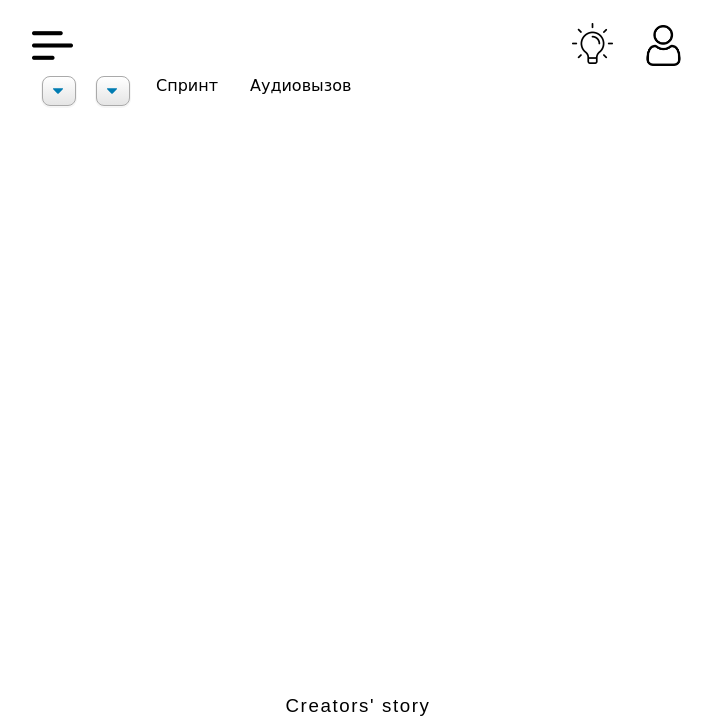
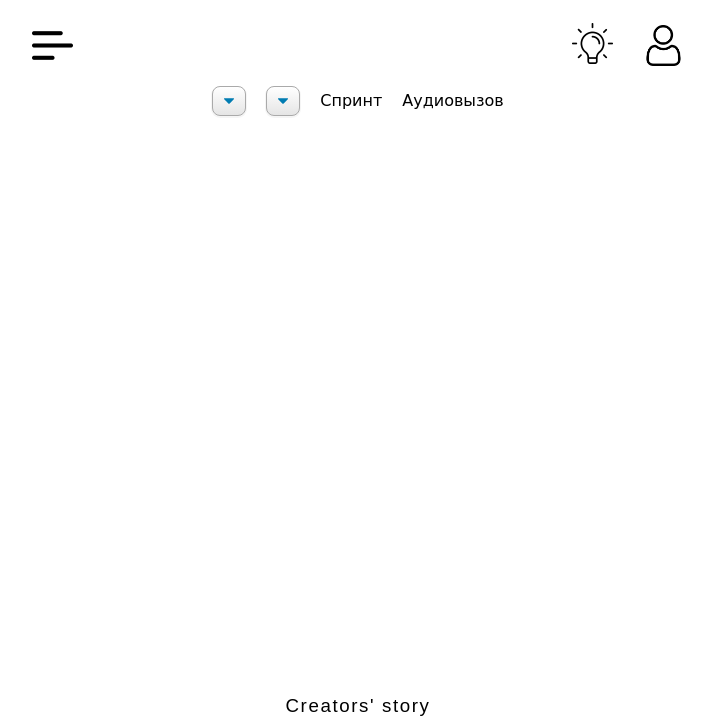
Before and after one commit to SergeyMikhalkin/rslang, a website built with webpack: page src/textbook.html in a window 1280 px wide. Shown: the top 724 px of the page, without its empty margins (282-995 px from the left). Built offline with nearby package versions, Linux system fonts and the light colour scheme; a web font is replaced by a local one.

Commit message:
fix: e-book links

```diff
--- a/src/sass/ebookPage/eBook.sass
+++ b/src/sass/ebookPage/eBook.sass
@@ -28,6 +28,10 @@ audio
 
 .e-book__navigation
   display: flex
+  align-items: center
+  justify-content: center
+
+  margin-top: 10px
 
 
 .nav__page
@@ -38,6 +42,10 @@ audio
 
 .game-btn
   padding: 10px
+
+.links-game
+  text-decoration: none
+  color: inherit
 
 
 .e-book__nav
--- a/src/textbook.html
+++ b/src/textbook.html
@@ -41,10 +41,10 @@
         <select class="nav__page-select select-css"></select>
       </div>
       <div class="game-btn">
-        <button>Спринт</button>
+        <a class="e-book__btn-sprint links-game" href="">Спринт</a>
       </div>
       <div class="game-btn">
-        <button>Аудиовызов</button>
+        <a class="e-book__btn-audio links-game" href="">Аудиовызов</a>
       </div>
     </div>
     <div class="words__container" id="words__container"></div>
```
Also changed, not shown: src/js/ebookPage/eBook.ts (+20 -0 lines).
